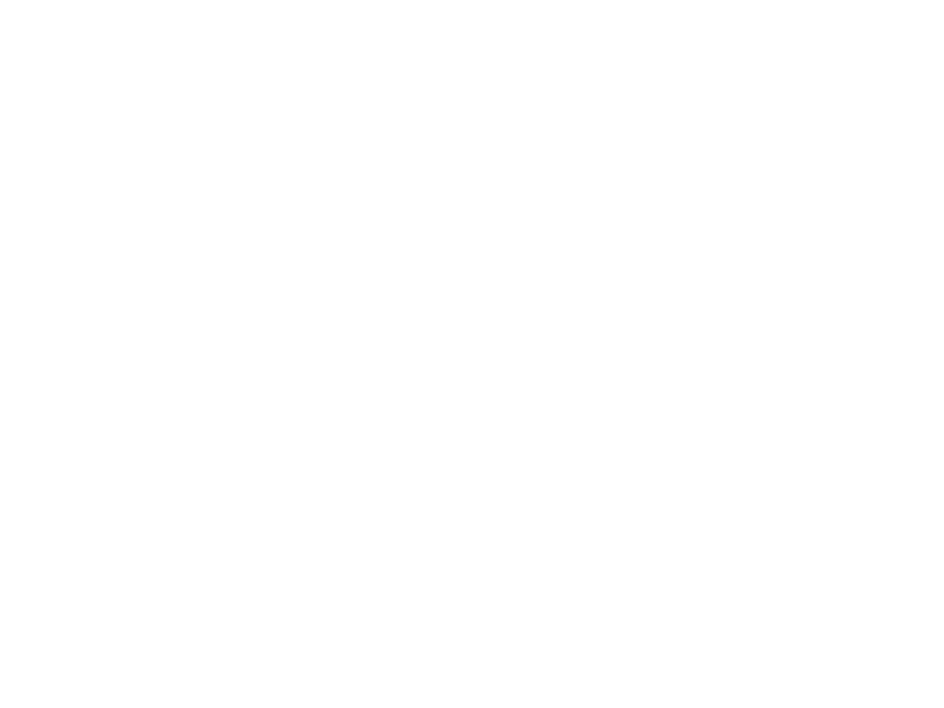
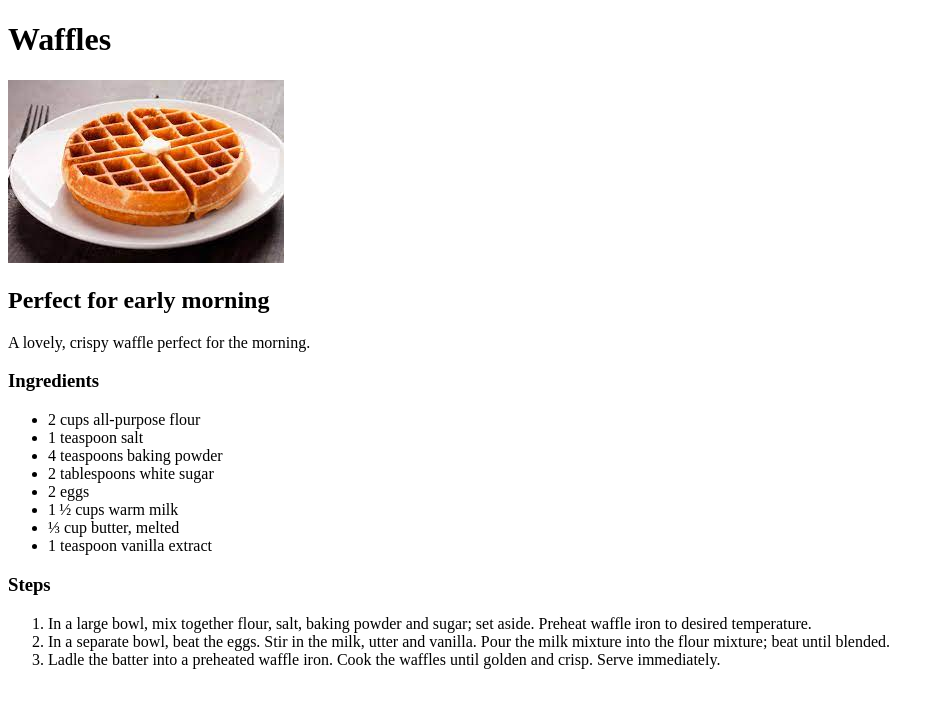
Before and after one commit to Jero2244/odin-recipes, a plain HTML site: page recipes/waffles.html in a window 1280 px wide. Shown: the whole page, without its empty margins (0-944 px from the left). Drawn offline with Linux system fonts and the light colour scheme.

Commit message:
waffles.html completed

```diff
--- a/recipes/waffles.html
+++ b/recipes/waffles.html
@@ -5,6 +5,31 @@
     <title>Waffles</title>
 </head>
 <body>
-
+    <h1>Waffles</h1>
+    <img src="../images/waffles.jpeg" alt="Breakfast waffles">
+    <h2>Perfect for early morning</h2>
+    <p>A lovely, crispy waffle perfect for the morning.</p>
+    <h3>Ingredients</h3>
+    <ul>
+        <li>2 cups all-purpose flour</li>
+        <li>1 teaspoon salt</li>
+        <li>4 teaspoons baking powder</li>
+        <li>2 tablespoons white sugar</li>
+        <li>2 eggs</li>
+        <li>1 ½ cups warm milk</li>
+        <li>⅓ cup butter, melted</li>
+        <li>1 teaspoon vanilla extract</li>
+    </ul>
+    <h3>Steps</h3>
+    <ol>
+        <li>In a large bowl, mix together flour, salt,
+        baking powder and sugar; set aside. Preheat waffle
+        iron to desired temperature.</li>
+        <li>In a separate bowl, beat the eggs. Stir in the milk,
+        utter and vanilla. Pour the milk mixture into the flour
+        mixture; beat until blended.</li>
+        <li>Ladle the batter into a preheated waffle iron. Cook the
+        waffles until golden and crisp. Serve immediately.</li>
+    </ol>
 </body>
 </html>
```
Also changed, not shown: images/waffles.jpeg (added).
